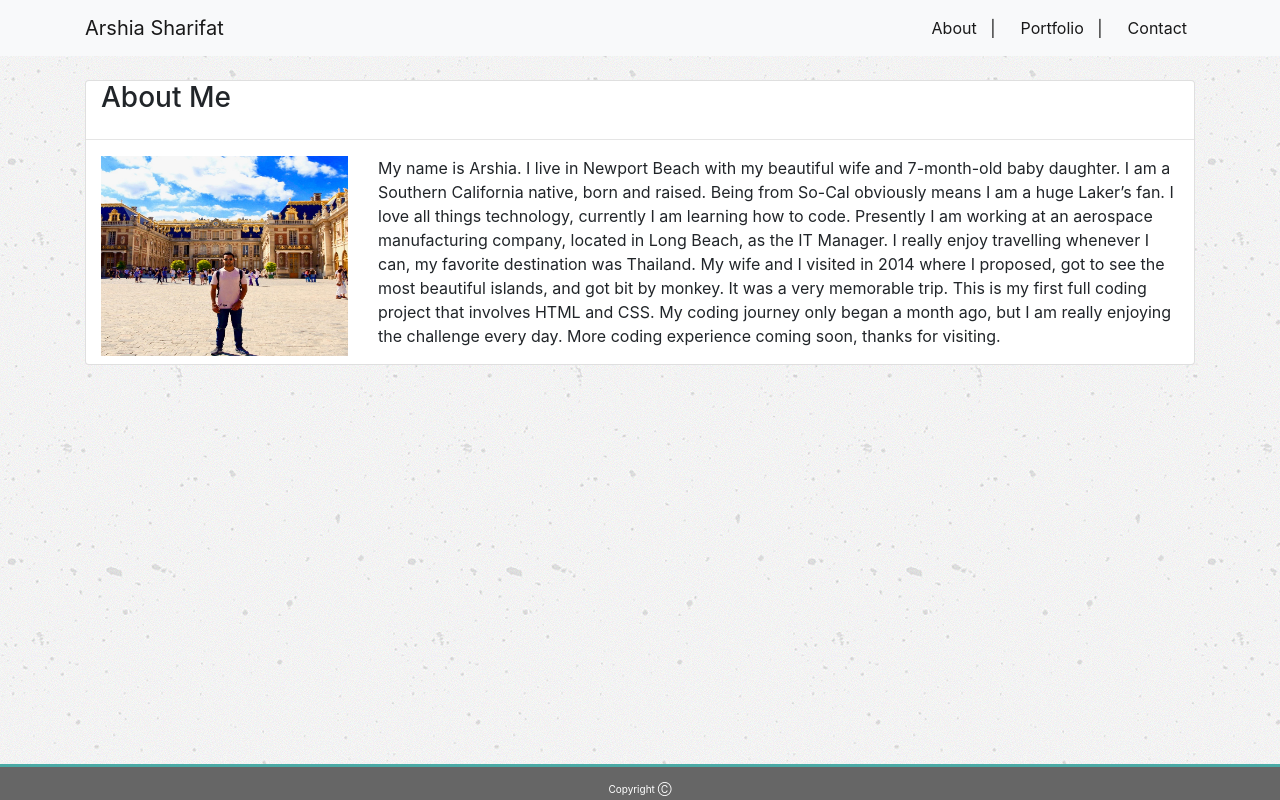
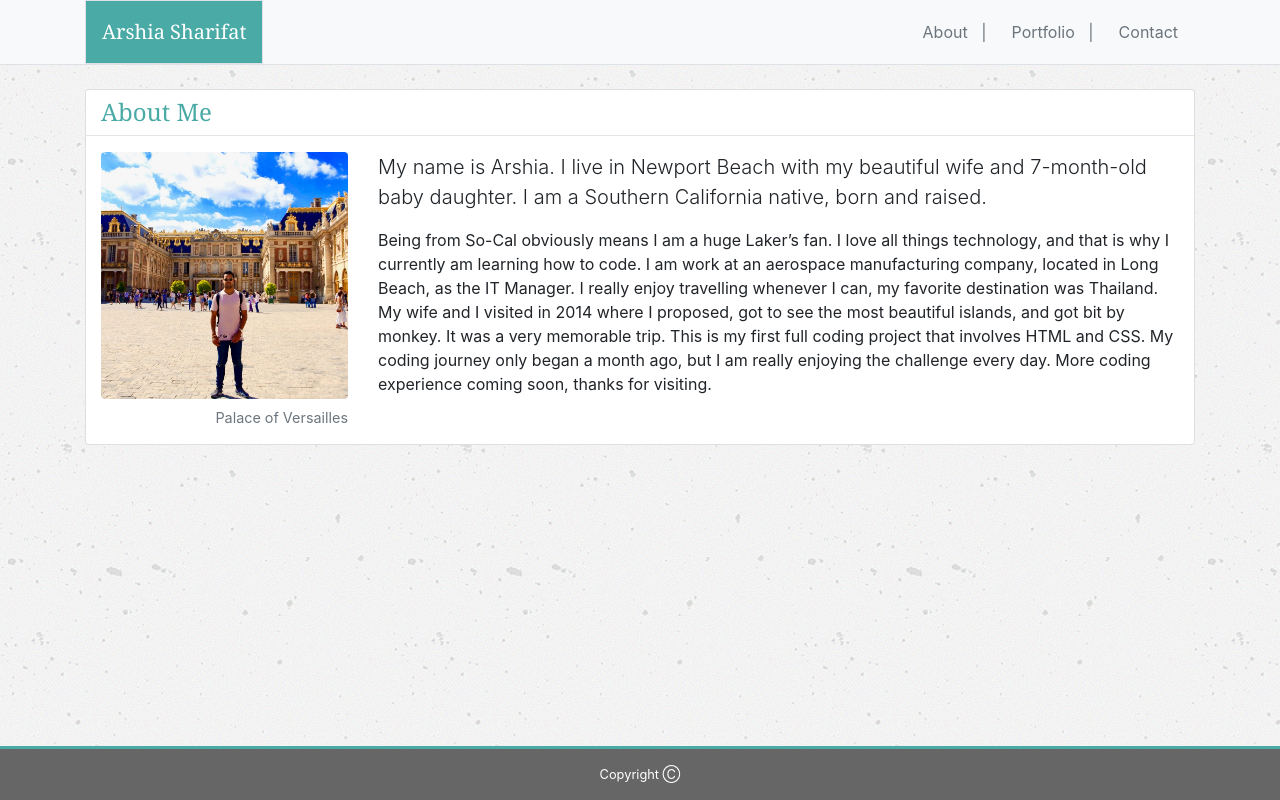
Before and after one commit to ArshSharifat/Bootstrap-Portfolio, a plain HTML site: page index.html in a window 1280 px wide. Drawn offline with nearby package versions, Linux system fonts and the light colour scheme.

Commit message:
basic structure done

```diff
--- a/index.html
+++ b/index.html
@@ -12,57 +12,65 @@
 </head>
 
 <body>
-    <nav class="navbar navbar-expand-lg navbar-light bg-light">
+    <nav class="navbar navbar-expand-sm navbar-muted bg-light border-bottom p-0">
         <div class="container">
-            <a class="navbar-brand" href="#">Arshia Sharifat</a>
+            <a class="navbar-brand text-white border p-3 m-0 aquablue">Arshia Sharifat</a>
             <div class="navbar-right">
                 <ul class="nav navbar-nav navbar-right">
-                    <li class="nav-item form-inline active">
-                        <a class="nav-link" href="index.html">About &nbsp |
+                    <li class="nav-item form-inline active ">
+                        <a class="nav-link text-muted" href="index.html">About &nbsp |
                         </a>
-
-                        <a class="nav-link" href="portfolio.html">&nbsp Portfolio &nbsp |
+                        <a class="nav-link text-muted" href="portfolio.html">&nbsp Portfolio &nbsp |
                         </a>
-
-                        <a class="nav-link" href="contact.html">&nbsp Contact
+                        <a class="nav-link text-muted" href="contact.html">&nbsp Contact &nbsp
                         </a>
                     </li>
                 </ul>
             </div>
         </div>
     </nav>
+
     <br>
+
     <div class="container">
         <div class="card">
 
             <div class="container">
                 <div class="row">
-                    <h3 class="col-lg-12">About Me</h3>
+                    <h4 class="col-md-3 pt-2">About Me</h4>
                 </div>
             </div>
-            <hr>
+            <hr class="mt-0">
             <div class="container">
                 <div class="row">
-                    <img src="images/arsh.jpg" class="col-lg-3 pull-left" height="200px" />
-                    <p class="col-lg-9">My name is Arshia. I live in Newport Beach with my beautiful wife and 7-month-old baby daughter. I am a Southern
-                        California native, born and raised. Being from So-Cal obviously means I am a huge Laker’s fan. I love
-                        all things technology, currently I am learning how to code. Presently I am working at an aerospace manufacturing
-                        company, located in Long Beach, as the IT Manager. I really enjoy travelling whenever I can, my favorite
-                        destination was Thailand. My wife and I visited in 2014 where I proposed, got to see the most beautiful
-                        islands, and got bit by monkey. It was a very memorable trip. This is my first full coding project that
-                        involves HTML and CSS. My coding journey only began a month ago, but I am really enjoying the challenge
-                        every day. More coding experience coming soon, thanks for visiting.
-                    </p>
+
+                    <figure class="figure col-md-3">
+                        <img src="images/arsh.jpg" class="figure-img img-fluid rounded" height="200px">
+                        <figcaption class="figure-caption text-right">Palace of Versailles</figcaption>
+                    </figure>
+                    <div class="col-md-9">
+                        <p class="lead">My name is Arshia. I live in Newport Beach with my beautiful wife and 7-month-old baby daughter.
+                            I am a Southern California native, born and raised. </p>
+                        <p>Being from So-Cal obviously means I am a huge Laker’s fan. I love all things technology, and that is why I currently
+                             am learning how to code. I am work at an aerospace manufacturing company, located in Long Beach,
+                            as the IT Manager. I really enjoy travelling whenever I can, my favorite destination was Thailand.
+                            My wife and I visited in 2014 where I proposed, got to see the most beautiful islands, and got
+                            bit by monkey. It was a very memorable trip. This is my first full coding project that involves
+                            HTML and CSS. My coding journey only began a month ago, but I am really enjoying the challenge
+                            every day. More coding experience coming soon, thanks for visiting.
+                        </p>
+                    </div>
                 </div>
             </div>
-            </div>
+        </div>
     </div>
 
-    <div class="foot" id="bord">
-            <div class="foot">
-                <footer>Copyright Ⓒ</footer>
-            </div>
+
+    <div class="foot">
+        <div class="foot p-3 text-center fixed-bottom">
+            <footer class="small text-white">Copyright Ⓒ</footer>
         </div>
+    </div>
 
 </body>
 
--- a/style.css
+++ b/style.css
@@ -1,3 +1,11 @@
+/*===============NAVBAR========*/
+a.navbar-brand.text-white.border.p-3.m-0.aquablue {
+    background-color: #4aaaa5;
+    font-family: 'Georgia', Times, Times New Roman, serif;
+}
+
+
+
 body {
     background-image: url(images/background.png);
 }
@@ -5,17 +13,14 @@ body {
 /*=============== FOOTER ==============*/
 .foot {
     background-color: #666666;
-    position: fixed;
-    left: 0;
-    bottom: 0;
-    width: 100%;
-    text-align: center;
-    padding:15px;
 }
-footer {
-    color: white;
-    margin-bottom: -12px;
-    font-size: x-small
+.foot.p-3.text-center.fixed-bottom {
+    border-top: solid;
+    border-color: #4aaaa5;
 }
-div#bord {
-    border-top: solid #4aaaa5 6px;
+
+/*============INDEX PAGE==========*/
+h4.col-md-3.pt-2 {
+    font-family: 'Georgia', Times, Times New Roman, serif;
+    color: #4aaaa5;
+}
```
Also changed, not shown: contact.html (+9 -11 lines), portfolio.html (+10 -14 lines).
